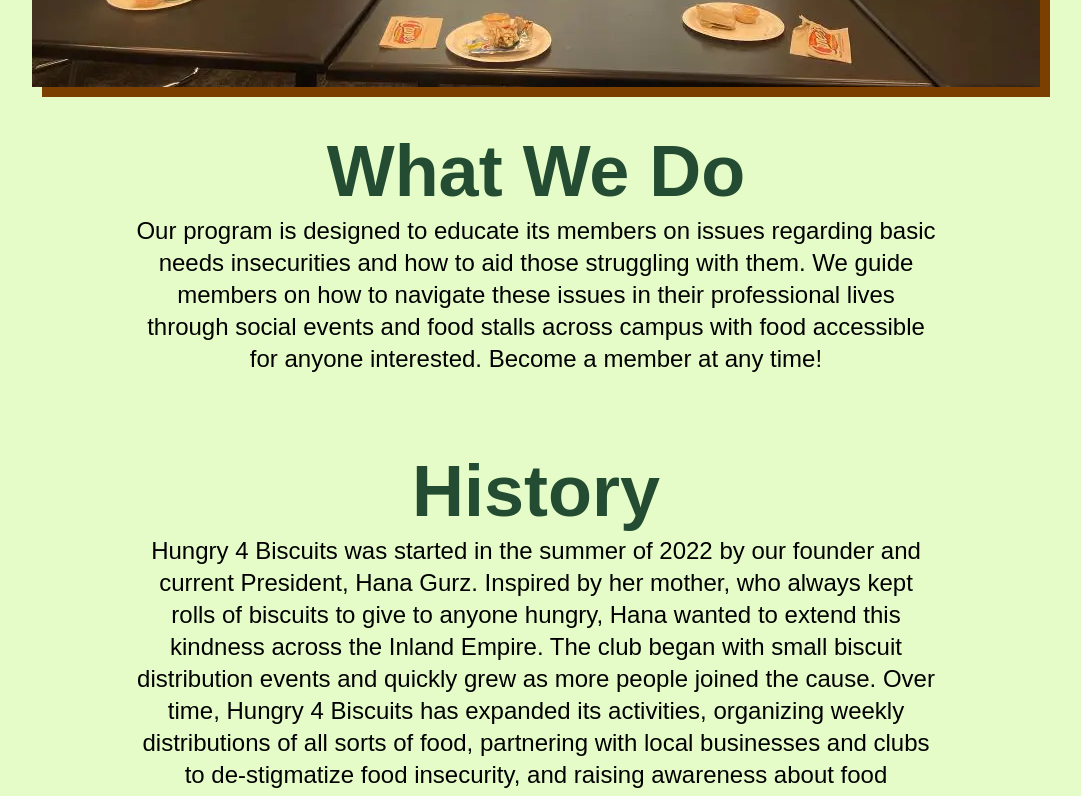
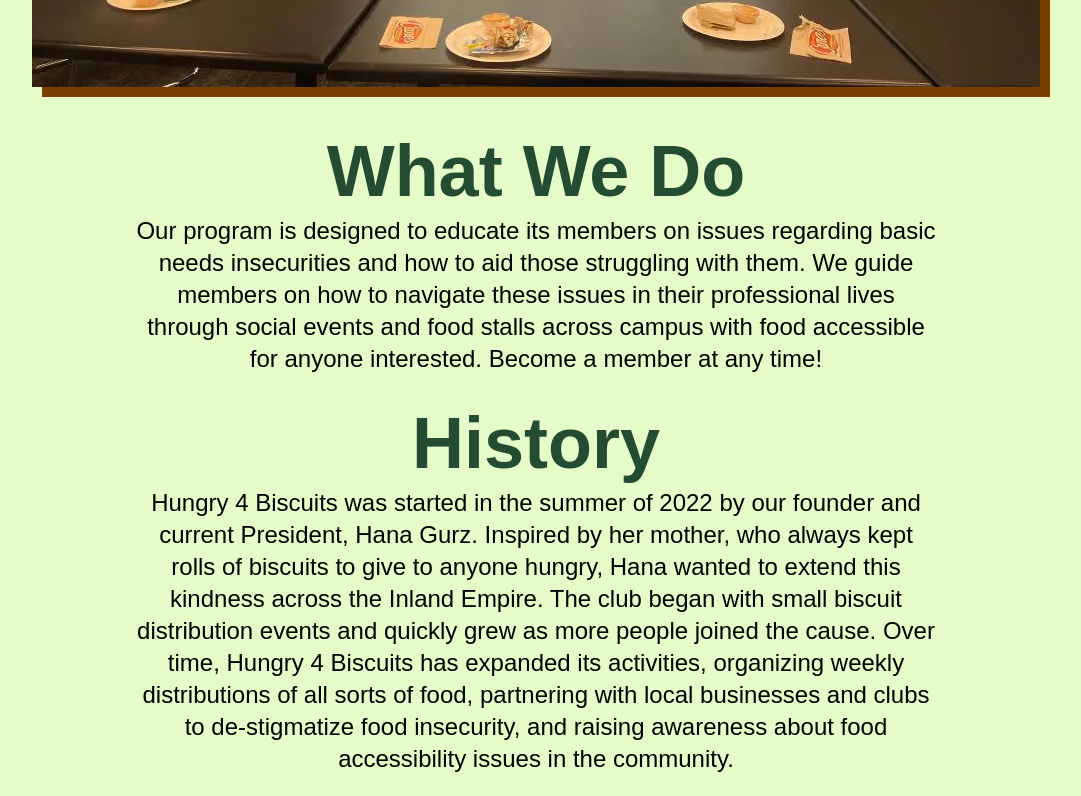
Before and after one commit to acm-ucr/h4b-website, a Next.js app: page /about in a window 1280 px wide. Shown: the part 940-1736 px from the top of the page, without its empty margins (104-1185 px from the left). Built offline with nearby package versions, Linux system fonts and the light colour scheme; a web font is replaced by a local one; what tailwindcss-animated would draw is missing.

Commit message:
fix changes

```diff
--- a/src/app/about/page.js
+++ b/src/app/about/page.js
@@ -20,27 +20,20 @@ const Page = () => {
         image={springPicture}
         alt="Spring 24 Picture"
       />
+      <div ref={ref}>
         {ABOUT.map((section, index) => {
-        // Base animation class for both Subtitle and paragraphs
-        const animationClass =
-          "animate-fade-up animate-once animate-duration-[1500ms] animate-ease-linear";
-
-        // Define delays to stagger animations
-        const subtitleDelay = "animate-delay-0";
-        const paragraphDelay = "animate-delay-500"; // Adjust this to your liking
-
           return (
-          <div key={index} ref={ref} className="mb-8 text-center">
+            <div key={index} className="mb-8 text-center">
               <Subtitle
                 color="text-biscuits-green-200"
                 text={section.subtitle}
                 animate={inView}
-              animationClass={animationClass}
-              delay={subtitleDelay}
               />
               <div
                 className={`md:text-2xl text-base font-inika md:w-2/3 w-10/12 mx-auto ${
-                inView ? `${animationClass} ${paragraphDelay}` : ""
+                  inView
+                    ? `animate-fade-up animate-once animate-duration-[1500ms] animate-ease-linear animate-delay-500`
+                    : ""
                 }`}
               >
                 {section.paragraph}
@@ -49,6 +42,7 @@ const Page = () => {
           );
         })}
       </div>
+    </div>
   );
 };
 
--- a/src/components/Subtitle.jsx
+++ b/src/components/Subtitle.jsx
@@ -1,10 +1,16 @@
+"use client";
 import React from "react";
+import useView from "./useView";
 
-const Subtitle = ({ color, text, animate, animationClass, delay }) => {
+const Subtitle = ({ color, text }) => {
+  const [inView, ref] = useView();
   return (
     <div
+      ref={ref}
       className={`my-2 font-bold font-shrikhand text-center text-4xl md:text-7xl ${color} ${
-        animate ? `${animationClass} animate-delay-${delay}` : ""
+        inView
+          ? `animate-fade-up animate-once animate-duration-[1500ms] animate-ease-linear`
+          : ""
       }`}
     >
       {text}
--- a/src/components/useView.jsx
+++ b/src/components/useView.jsx
@@ -11,7 +11,7 @@ const useView = () => {
       }
       setInView(
         ref.current.getBoundingClientRect().top <= window.innerHeight &&
-          ref.current.getBoundingClientRect().bottom >= 0,
+          ref.current.getBoundingClientRect().bottom >= 0
       );
     };
     document.addEventListener("scroll", onScroll, true);
--- a/tailwind.config.js
+++ b/tailwind.config.js
@@ -64,7 +64,7 @@ module.exports = {
             textShadow: value,
           }),
         },
-        { values: theme("textShadow") },
+        { values: theme("textShadow") }
       );
     }),
     require("tailwindcss-animated"),
```
Lines whose indentation alone changed are shown as unchanged.
